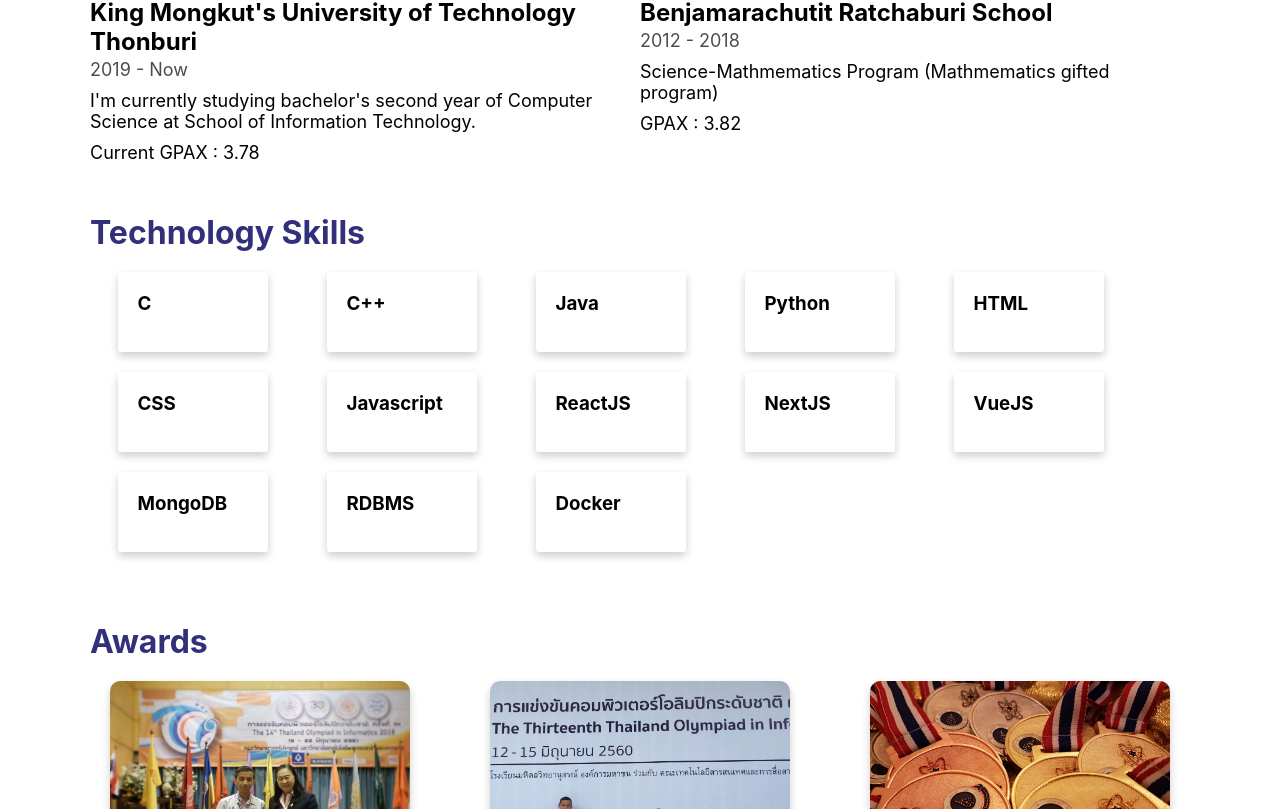
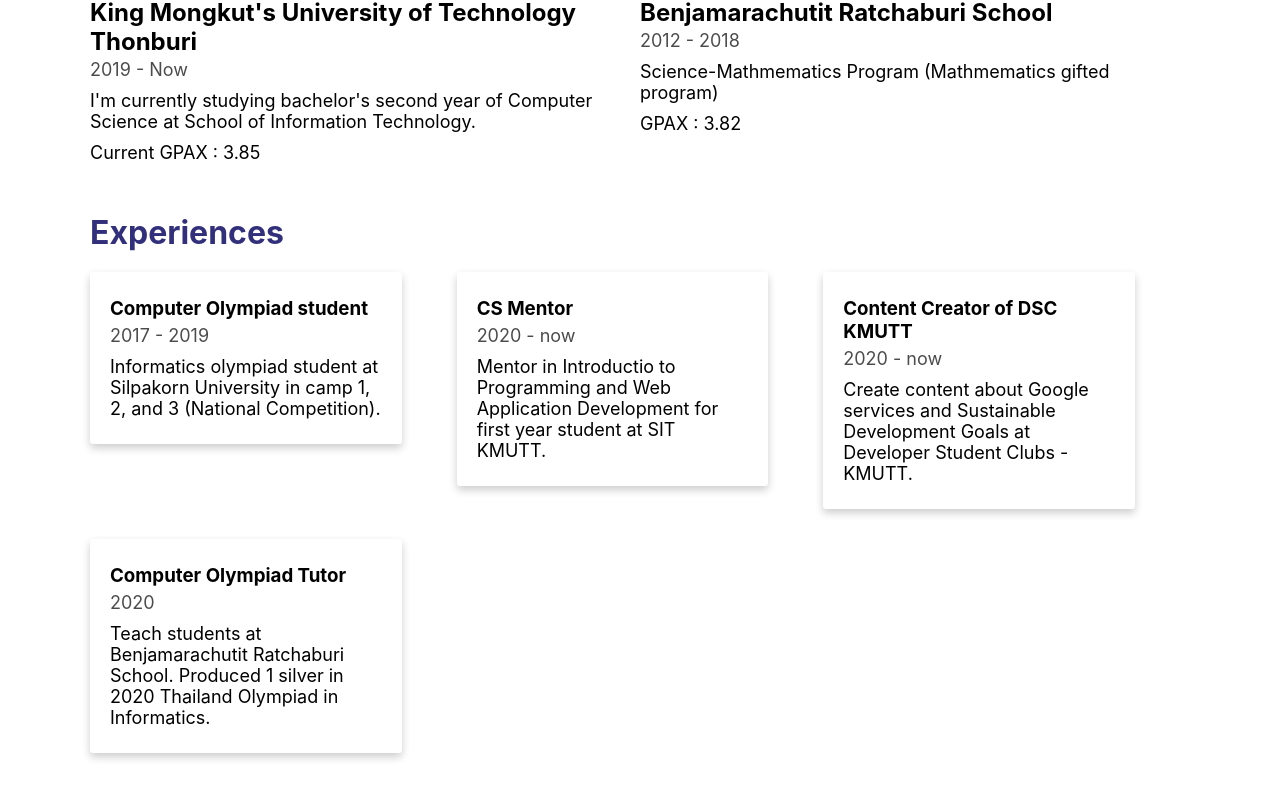
Before and after one commit to boyplus/boyplus.github.io, a Next.js app: page /about in a window 1280 px wide. Shown: the part 471-1280 px from the top of the page. Built offline with nearby package versions, Linux system fonts and the light colour scheme.

Commit message:
[ADD] experiences

```diff
--- a/components/about/Award.js
+++ b/components/about/Award.js
@@ -24,7 +24,7 @@ const Award = ({ image, text, year, desc }) => {
           border-radius: 10px;
           box-shadow: 0 4px 8px 0 rgba(0, 0, 0, 0.2);
           transition: 0.3s;
-          cursor: pointer;
+
           margin-bottom: 20px;
           display: flex;
           width: fit-content;
--- a/components/about/Education.js
+++ b/components/about/Education.js
@@ -12,7 +12,7 @@ const Education = () => {
               I'm currently studying bachelor's second year of Computer Science
               at School of Information Technology.
             </p>
-            <p style={{ marginTop: "10px" }}>Current GPAX : 3.78</p>
+            <p style={{ marginTop: "10px" }}>Current GPAX : 3.85</p>
           </div>
           <div className="card">
             <h2>Benjamarachutit Ratchaburi School</h2>
--- /dev/null
+++ b/components/about/Experience.js
@@ -0,0 +1,32 @@
+import { Fragment } from "react";
+
+const Experience = ({ title, year, description }) => {
+  return (
+    <Fragment>
+      <div className="card">
+        <h3>{title}</h3>
+        <p className="year">{year}</p>
+        <p className="description">{description}</p>
+      </div>
+      <style jsx>{`
+        .card {
+          background-color: white;
+          box-shadow: 0 4px 8px 0 rgba(0, 0, 0, 0.2);
+          transition: 0.3s;
+          padding: 25px 20px;
+          margin-bottom: 20px;
+          border-radius: 3px;
+        }
+        .year {
+          opacity: 0.7;
+          margin-top: 5px;
+        }
+        .description {
+          margin-top: 10px;
+        }
+      `}</style>
+    </Fragment>
+  );
+};
+
+export default Experience;
--- /dev/null
+++ b/components/about/Experiences.js
@@ -0,0 +1,65 @@
+import { Fragment } from "react";
+import Experience from "./Experience";
+
+const Experiences = () => {
+  const experiences = [
+    {
+      title: "Computer Olympiad student",
+      year: "2017 - 2019",
+      description:
+        "Informatics olympiad student at Silpakorn University in camp 1, 2, and 3 (National Competition).",
+    },
+    {
+      title: "CS Mentor",
+      year: "2020 - now",
+      description:
+        "Mentor in Introductio to Programming and Web Application Development for first year student at SIT KMUTT.",
+    },
+    {
+      title: "Content Creator of DSC KMUTT",
+      year: "2020 - now",
+      description:
+        "Create content about Google services and Sustainable Development Goals at Developer Student Clubs - KMUTT.",
+    },
+    {
+      title: "Computer Olympiad Tutor",
+      year: "2020",
+      description:
+        "Teach students at Benjamarachutit Ratchaburi School. Produced 1 silver in 2020 Thailand Olympiad in Informatics.",
+    },
+  ];
+
+  return (
+    <Fragment>
+      <h1 className="blue">Experiences</h1>
+      <div className="container">
+        {experiences.map(({ title, year, description }) => {
+          return (
+            <div className="item">
+              <Experience
+                title={title}
+                year={year}
+                description={description}
+              ></Experience>
+            </div>
+          );
+        })}
+      </div>
+      <style jsx>{`
+        .container {
+          display: flex;
+          flex-wrap: wrap;
+          margin-top: 20px;
+          margin-bottom: 40px;
+        }
+        .item {
+          width: 33.33%;
+          padding-right: 5%;
+          margin-bottom: 10px;
+        }
+      `}</style>
+    </Fragment>
+  );
+};
+
+export default Experiences;
--- a/pages/about.js
+++ b/pages/about.js
@@ -2,6 +2,7 @@ import { Fragment } from "react";
 import Layout from "../components/Layout";
 import Bio from "../components/about/Bio";
 import Education from "../components/about/Education";
+import Experiences from "../components/about/Experiences";
 import Skills from "../components/about/Skills";
 import Awards from "../components/about/Awards";
 
@@ -12,6 +13,7 @@ const About = () => {
         <Bio></Bio>
         <div className="container">
           <Education></Education>
+          <Experiences></Experiences>
           <Skills></Skills>
           <Awards></Awards>
         </div>
```
